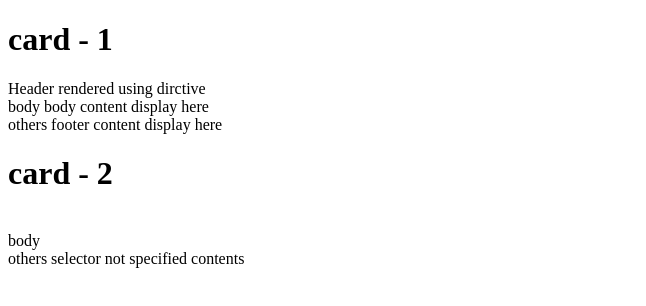
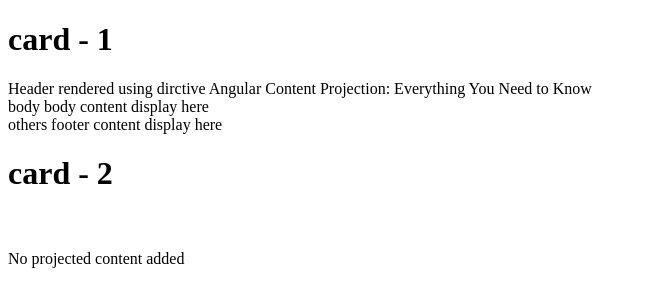
Before and after one commit to sreerag801/learn-ng, an Angular app: page / in a window 1280 px wide. Shown: the top 306 px of the page, without its empty margins (0-646 px from the left). Built offline with nearby package versions, Linux system fonts and the light colour scheme.

Commit message:
Condition based ng content projection

```diff
--- a/src/app/app-card/app-card.component.html
+++ b/src/app/app-card/app-card.component.html
@@ -3,17 +3,20 @@
         <h1>{{title}}</h1>
     </ng-container>
     <ng-content select="app-card-header"></ng-content>
+    <ng-container [ngTemplateOutlet]="cardMainContent"></ng-container>
     <br/>
 
-    <ng-container>
+    <ng-container *ngIf="cardMainContent">
         body
-        <ng-content select="[body]"></ng-content>
+        <ng-content select="app-card-body"></ng-content>
     </ng-container>
 
     <br/>
 
-    <ng-container>
+    <ng-container *ngIf="cardMainContent">
         others
         <ng-content></ng-content>
     </ng-container>
+
+    <ng-container *ngIf="!cardMainContent">No projected content added</ng-container>
 </ng-container>
--- a/src/app/app-card/app-card.component.ts
+++ b/src/app/app-card/app-card.component.ts
@@ -1,4 +1,5 @@
-import { Component, Directive, Input } from '@angular/core';
+import { NgIf, NgTemplateOutlet } from '@angular/common';
+import { Component, ContentChild, Directive, Input, TemplateRef } from '@angular/core';
 
 
 @Directive({
@@ -7,13 +8,28 @@ import { Component, Directive, Input } from '@angular/core';
 })
 export class CardHeaderDirective{}
 
+@Directive({
+  selector: 'app-card-body',
+  standalone: true
+})
+export class CardBodyDirective{}
+
+// @Directive({
+//   selector: 'cardMainContent',
+//   standalone: true
+// })
+// export class CardMainDirective{}
+
 @Component({
   selector: 'app-app-card',
   standalone: true,
-  imports: [],
+  imports: [NgIf, NgTemplateOutlet],
   templateUrl: './app-card.component.html',
   styleUrl: './app-card.component.css'
 })
 export class AppCardComponent {
   @Input() title!: string;
+  @ContentChild('cardMainContent') cardMainContent!: TemplateRef<any>
+
+  constructor() {}
 }
--- a/src/app/app.component.html
+++ b/src/app/app.component.html
@@ -1,10 +1,12 @@
 <ng-container>
-
   <app-app-card title="card - 1">
+    <ng-template #cardMainContent>
+      Angular Content Projection: Everything You Need to Know
+    </ng-template>
     <app-card-header>
       Header rendered using dirctive
     </app-card-header>
-    <ng-container body>body content display here</ng-container>
+    <app-card-body body>body content display here</app-card-body>
     <ng-container footer>footer content display here</ng-container>
   </app-app-card>
 
--- a/src/app/app.component.ts
+++ b/src/app/app.component.ts
@@ -1,12 +1,12 @@
 import { Component, OnInit } from '@angular/core';
 import { FormBuilder } from '@angular/forms';
 import { RouterOutlet } from '@angular/router';
-import { AppCardComponent, CardHeaderDirective } from './app-card/app-card.component';
+import { AppCardComponent, CardBodyDirective, CardHeaderDirective } from './app-card/app-card.component';
 
 @Component({
   selector: 'app-root',
   standalone: true,
-  imports: [RouterOutlet, AppCardComponent, CardHeaderDirective],
+  imports: [RouterOutlet, AppCardComponent, CardHeaderDirective, CardBodyDirective],
   templateUrl: './app.component.html',
   styleUrl: './app.component.css'
 })
```
